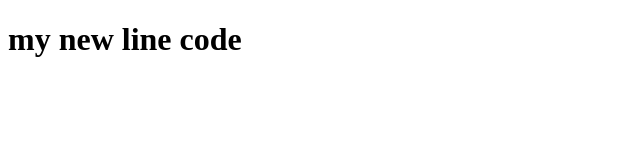
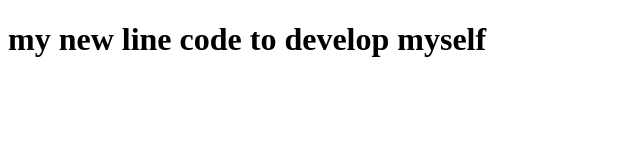
Before and after one commit to jaffer-ssj/Sample, a plain HTML site: page index.html in a window 1280 px wide. Shown: the whole page, without its empty margins (0-640 px from the left). Drawn offline with Linux system fonts and the light colour scheme.

Commit message:
feat:changed some words

```diff
--- a/index.html
+++ b/index.html
@@ -6,6 +6,6 @@
     <title>Document</title>
 </head>
 <body>
-    <h1>my new line code</h1>
+    <h1>my new line code to develop myself</h1>
 </body>
 </html>
```
Also changed, not shown: dummy.txt (deleted).
